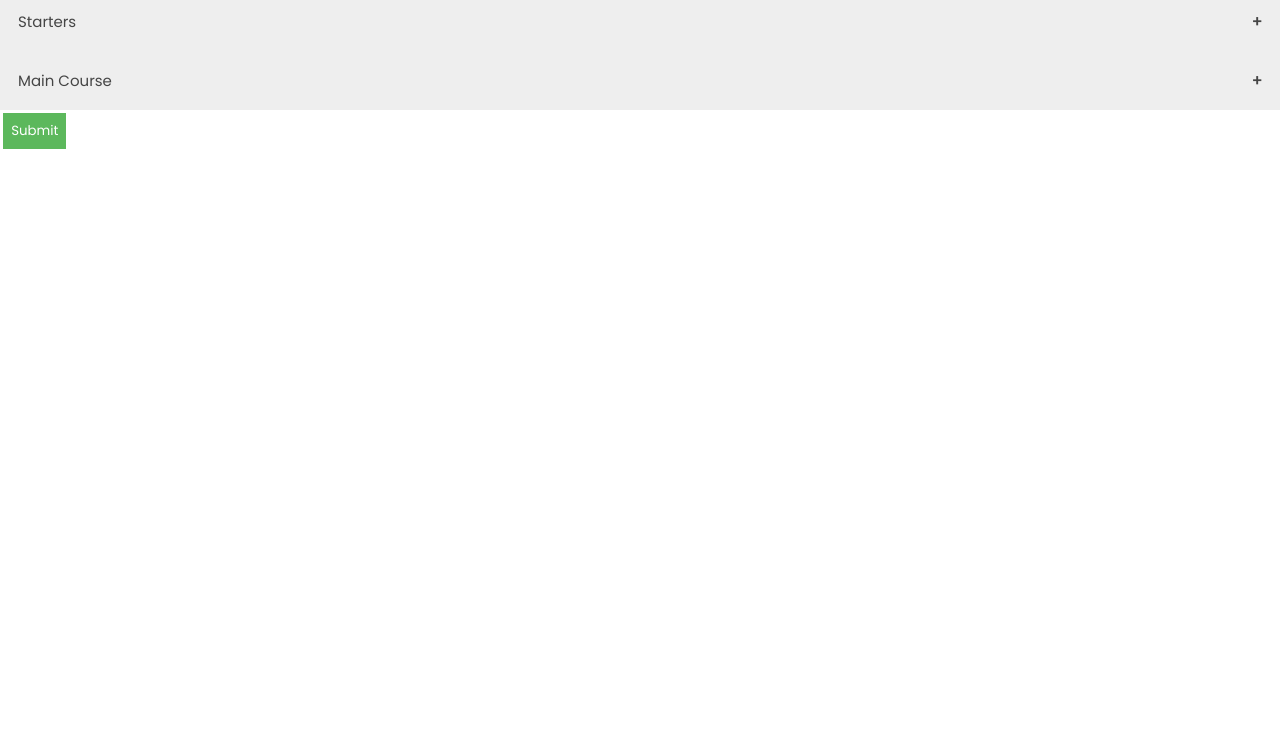
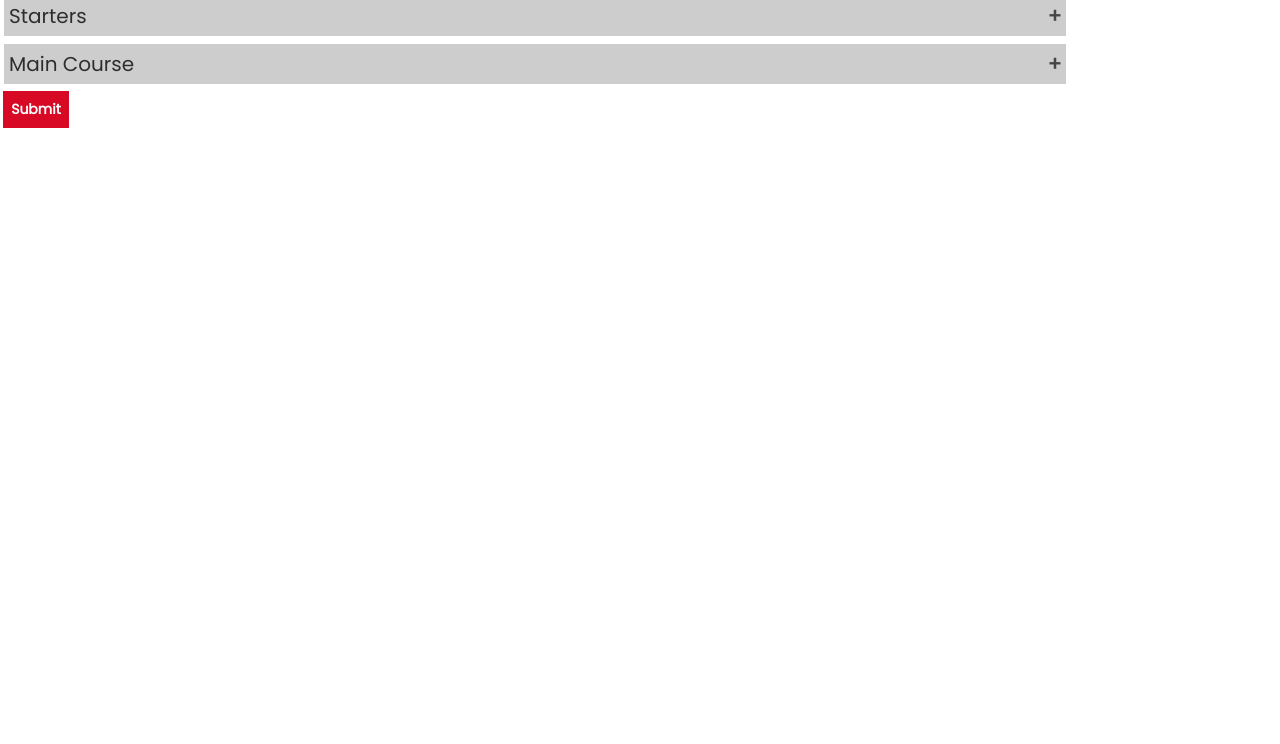
Before and after one commit to Harsh9724/Menu-Listing, a plain HTML site: page menu.html in a window 1280 px wide. Shown: the part 56-800 px from the top of the page. Drawn offline with nearby package versions, Linux system fonts and the light colour scheme.

Commit message:
Theme Update

```diff
--- a/checkbox.css
+++ b/checkbox.css
@@ -4,7 +4,7 @@
     padding-left: 25px;
     margin-bottom: 5px;
     cursor: pointer;
-    font-size: 19px;
+    font-size: 17px;
 }
 
 /* Hide the default checkbox */
@@ -19,8 +19,8 @@ based on demand */
     top: 0;
     left: 0;
     margin-top: 4px;
-    height: 20px;
-    width: 20px;
+    height: 16px;
+    width: 16px;
     background-color: black;
     border-radius: 20px;
 }
@@ -55,12 +55,12 @@ shown when checkbox is checked */
 showing only two border to make it look
 like a tickmark */
 .main .geekmark:after {
-    left: 7px;
-    bottom: 5px;
+    left: 6px;
+    bottom: 4px;
     width: 3px;
-    height: 10px;
+    height: 8px;
     border: solid white;
-    border-width: 0 3px 3px 0;
+    border-width: 0 2px 2px 0;
     -webkit-transform: rotate(45deg);
     -ms-transform: rotate(45deg);
     transform: rotate(45deg);
--- a/menu.html
+++ b/menu.html
@@ -69,19 +69,33 @@
 
                 <li>
                     <label class="main">Paneer Chilli
-                        <input type="checkbox" name="starter[]" value="Paneer Chilli" id="paneerchilli">
+                        <input type="checkbox" name="starter[]" value="Paneer Chilli">
                         <span class="geekmark"></span>
                     </label>
                 </li>
                 <li>
                     <label class="main">Dry Manchurian
-                        <input type="checkbox" name="starter[]" value="Dry Manchurian" id="DryManchurian">
+                        <input type="checkbox" name="starter[]" value="Dry Manchurian">
                         <span class="geekmark"></span>
                     </label>
                 </li>
-                <li><input type="checkbox" name="starter[]" value="Dhokla" id="Dhokla">Dhokla</li>
-                <li><input type="checkbox" name="starter[]" value="Soup" id="Soup">Soup</li>
-                <li><input type="checkbox" name="starter[]" value="Harabhara Kabab" id="HarabharaKabab">Harabhara Kabab
+                <li>
+                    <label class="main">Dhokla
+                        <input type="checkbox" name="starter[]" value="Dhokla">
+                        <span class="geekmark"></span>
+                    </label>
+                </li>
+                <li>
+                    <label class="main">Soup
+                        <input type="checkbox" name="starter[]" value="Soup">
+                        <span class="geekmark"></span>
+                    </label>
+                </li>
+                <li>
+                    <label class="main">Harabhara Kabab
+                        <input type="checkbox" name="starter[]" value="Harabhara Kabab">
+                        <span class="geekmark"></span>
+                    </label>
                 </li>
             </ul>
         </div>
@@ -90,11 +104,36 @@
                 Main Course
             </button>
             <ul class="itemlist">
-                <li><input type="checkbox" name="main[]" value="Butter Paneer" id="bPaneer">Butter Paneer</li>
-                <li><input type="checkbox" name="main[]" value="Tandoori Roti" id="tRoti">Tandoori Roti</li>
-                <li><input type="checkbox" name="main[]" value="Puri" id="puri">Puri</li>
-                <li><input type="checkbox" name="main[]" value="Gulab Jamun" id="gJamun">Gulab Jamun</li>
-                <li><input type="checkbox" name="main[]" value="Papad" id="papad">Papad</li>
+                <li>
+                    <label class="main">Butter Paneer
+                        <input type="checkbox" name="main[]" value="Butter Paneer">
+                        <span class="geekmark"></span>
+                    </label>
+                </li>
+                <li>
+                    <label class="main">Tandoori Roti
+                        <input type="checkbox" name="main[]" value="Tandoori Roti">
+                        <span class="geekmark"></span>
+                    </label>
+                </li>
+                <li>
+                    <label class="main">Puri
+                        <input type="checkbox" name="main[]" value="Puri">
+                        <span class="geekmark"></span>
+                    </label>
+                </li>
+                <li>
+                    <label class="main">Gulab Jamun
+                        <input type="checkbox" name="main[]" value="Gulab Jamun">
+                        <span class="geekmark"></span>
+                    </label>
+                </li>
+                <li>
+                    <label class="main">Papad
+                        <input type="checkbox" name="main[]" value="Papad">
+                        <span class="geekmark"></span>
+                    </label>
+                </li>
             </ul>
         </div>
     </div>
@@ -119,7 +158,7 @@
                         </div>
                     </div>
 
-                    <div class="main">
+                    <div>
                         <h3><u>Main Course</u></h3>
                         <div id="list2">
                         </div>
--- a/style.css
+++ b/style.css
@@ -9,20 +9,23 @@
 }
 
 :root {
-    --body-color: #464545;
-    --nav-color: #238b2d;
+    --body-color: #9e8321;
+    --nav-color: #FED101;
     --side-nav: #010718;
     --text-color: rgb(255, 255, 255);
     --search-bar: #F2F2F2;
     --search-text: #010718;
 }
 
+/* body {
+
+     height: 717px;
+} */
+
 body {
-    height: 100%;
+    min-height: 100vh;
+    margin: 0 auto;
 }
-
-
-
 
 body.dark {
     --body-color: #18191A;
@@ -74,6 +77,7 @@ nav .nav-bar .logo a {
     font-weight: 500;
     color: var(--text-color);
     text-decoration: none;
+    font-weight: 600;
 }
 
 .menu .logo-toggle {
@@ -97,6 +101,7 @@ nav .nav-bar .logo a {
     color: var(--text-color);
     text-decoration: none;
     padding: 12px;
+    font-weight: 600;
 }
 
 .nav-links li a::before {
@@ -139,6 +144,7 @@ nav .nav-bar .logo a {
     font-size: 18px;
     cursor: pointer;
     transition: all 0.3s ease;
+    font-weight: 600;
 }
 
 .dark-light i.bright {
@@ -307,20 +313,21 @@ body.dark .search-field i {
 
 
 .listname {
-    background-color: #eee;
-    color: rgb(69, 69, 69);
+    background-color: rgb(205, 205, 205);
+    color: rgb(46, 46, 46);
     cursor: pointer;
-    padding: 18px;
-    width: 100%;
+    padding: 5px;
+    width: 83%;
     border: none;
     text-align: left;
     outline: none;
-    font-size: 15px;
+    font-size: 20px;
+    margin: 0.2em;
 }
 
 .show,
 .listname:hover {
-    background-color: rgb(197, 195, 195);
+    background-color: rgb(188, 188, 188);
 
 }
 
@@ -330,6 +337,7 @@ body.dark .search-field i {
     font-weight: bold;
     float: right;
     margin-left: 5px;
+    background-color: transparent;
 }
 
 .show::after {
@@ -342,7 +350,7 @@ body.dark .search-field i {
     overflow: hidden;
     list-style-type: none;
     transition: max-height 0.2s ease-out;
-    background-color: #ffffff;
+    background-color: transparent;
 }
 
 .data {
@@ -362,12 +370,14 @@ body.dark .itemlist {
 
 .listsub {
     padding: 2px 16px;
-    background-color: #5cb85c;
+    background-color: #D80924;
     color: white;
     border: none;
     cursor: pointer;
     padding: 0.5rem;
     margin: 0.2rem;
+    font-weight: 600;
+    font-size: 14px;
 }
 
 .darkLight-searchBox {
```
Also changed, not shown: index.html (+3 -1 lines).
